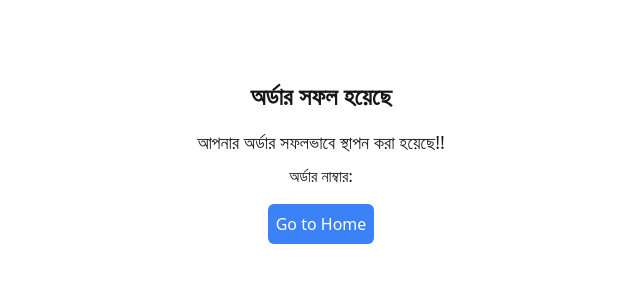
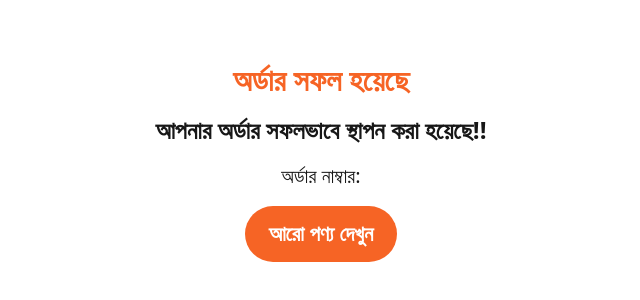
Before and after one commit to tanjimul-islam/haatkhola.com, a Next.js app: page /success in a window 1280 px wide. Shown: the part 238-538 px from the top of the page, without its empty margins (319-959 px from the left). Built offline with nearby package versions, Linux system fonts and the light colour scheme.

Commit message:
order success

```diff
--- a/app/components/smart-water-bottle/OrderForm.jsx
+++ b/app/components/smart-water-bottle/OrderForm.jsx
@@ -85,9 +85,13 @@ const OrderForm = () => {
       <h2 className="text-3xl bg-[#231717] text-white p-6 text-center">
         অর্ডার সম্পন্ন করতে নিচের ফরমটি পূরন করে সাবমিট করুন
       </h2>
+      {/* <form
+        onSubmit={handleSubmit}
+        className="px-6 flex flex-row justify-between py-12 shadow-md rounded-lg bg-[#F3F4F6]"
+      > */}
       <form
         onSubmit={handleSubmit}
-        className="px-6 flex flex-row justify-between py-12 shadow-md rounded-lg bg-[#F3F4F6]"
+        className="px-4 py-6 sm:px-6 sm:py-8 md:px-8 md:py-10 lg:px-12 lg:py-12 flex flex-col sm:flex-row justify-between shadow-md rounded-lg bg-[#F3F4F6] space-y-4 sm:space-y-0 sm:space-x-4"
       >
         <div className="bg-white p-6 rounded-lg">
           <h3 className="lg:text-3xl text-2xl font-bold text-primary mb-6 text-[#f66425]">
--- a/app/globals.css
+++ b/app/globals.css
@@ -1,7 +1,6 @@
 @tailwind base;
 @tailwind components;
 @tailwind utilities;
-@import url("https://fonts.googleapis.com/css2?family=Noto+Sans:ital,wght@0,100..900;1,100..900&display=swap");
 
 :root {
   --background: #ffffff;
@@ -20,5 +19,4 @@ html {
 body {
   color: var(--foreground);
   background: var(--background);
-  font-family: "Noto Sans", sans-serif;
 }
--- a/app/success/page.js
+++ b/app/success/page.js
@@ -8,14 +8,18 @@ const SuccessOrderClient = () => {
 
   return (
     <div className="flex flex-col items-center justify-center min-h-screen">
-      <h1 className="text-2xl font-bold mb-4">অর্ডার সফল হয়েছে</h1>
-      <p className="text-lg">আপনার অর্ডার সফলভাবে স্থাপন করা হয়েছে!!</p>
-      <p className="mt-2">অর্ডার নাম্বার: {orderNumber}</p>
+      <h1 className="text-3xl font-bold text-[#f66425]">অর্ডার সফল হয়েছে</h1>
+      <p className="text-2xl my-4 font-bold">
+        আপনার অর্ডার সফলভাবে স্থাপন করা হয়েছে!!
+      </p>
+      <p className="text-xl">অর্ডার নাম্বার: {orderNumber}</p>
       <button
-        onClick={() => (window.location.href = "/")}
-        className="mt-4 bg-blue-500 text-white p-2 rounded-md"
+        onClick={() =>
+          (window.location.href = "https://www.facebook.com/haatkhola.official")
+        }
+        className="mt-4 text-[21px] font-bold bg-[#f66425] text-white px-6 py-3 rounded-full hover:bg-[#f66425] transition"
       >
-        Go to Home
+        আরো পণ্য দেখুন
       </button>
     </div>
   );
--- a/package.json
+++ b/package.json
@@ -9,7 +9,8 @@
     "lint": "next lint"
   },
   "dependencies": {
-    "next": "15.0.2",
+    "@next/font": "^14.2.15",
+    "next": "^15.0.2",
     "react": "19.0.0-rc-02c0e824-20241028",
     "react-dom": "19.0.0-rc-02c0e824-20241028",
     "react-icons": "^5.3.0"
```
Also changed, not shown: app/layout.js (+8 -2 lines), app/product/smart-water-bottle/page.js (+2 -6 lines), 1 other file (tests, documents, lock files or other folders).
